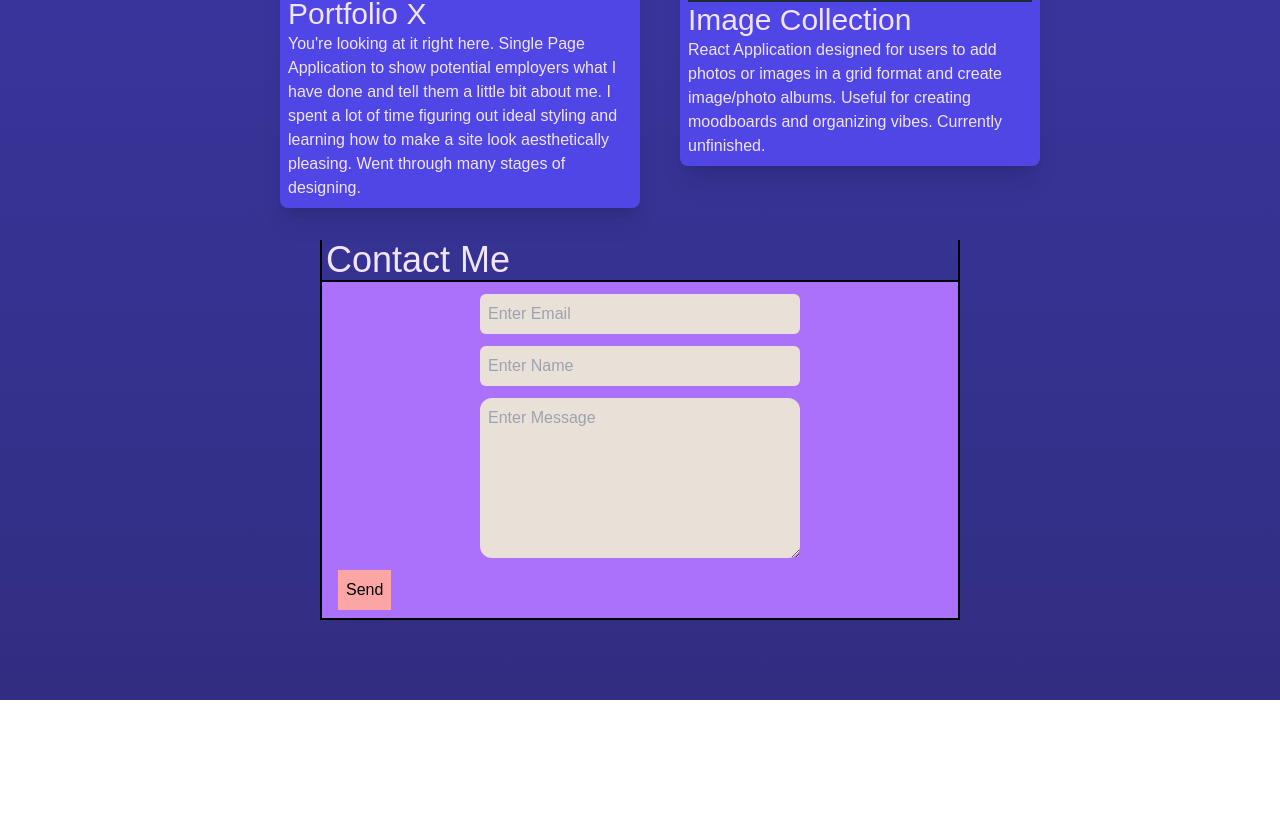
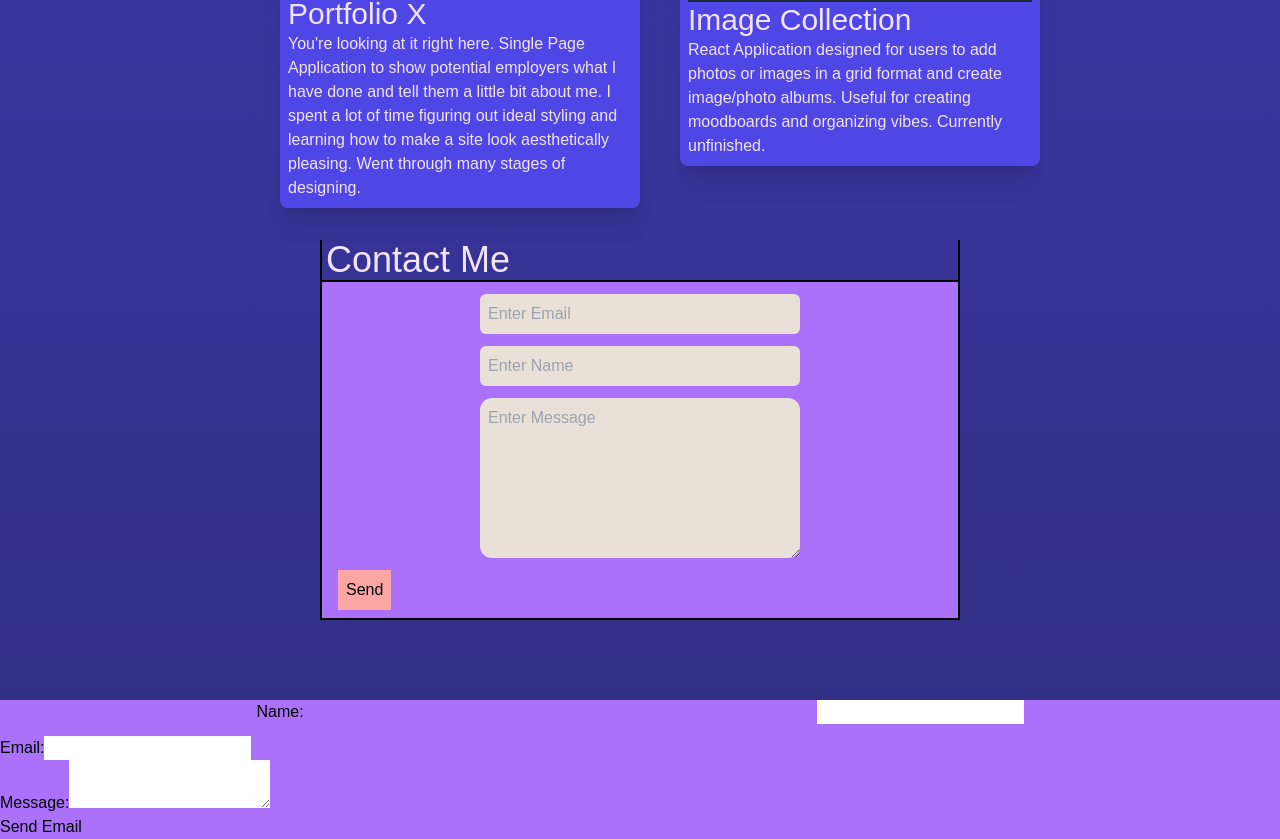
Before and after one commit to pkstoy13/philipstoyanov, a React (Vite) app: page / in a window 1280 px wide. Shown: the part 1950-2789 px from the top of the page. Before the commit the page ends 2650 px from the top, so only its background shows below. Built offline with nearby package versions, Linux system fonts and the light colour scheme.

Commit message:
emails working, still need to fix styling

```diff
--- a/index.html
+++ b/index.html
@@ -5,6 +5,17 @@
     <link rel="icon" type="image/svg+xml" href="/p-icon.svg" />
     <meta name="viewport" content="width=device-width, initial-scale=1.0" />
     <title>Portfolio</title>
+    <script
+      type="text/javascript"
+      src="https://cdn.jsdelivr.net/npm/@emailjs/browser@4/dist/email.min.js"
+    ></script>
+    <script type="text/javascript">
+      (function () {
+        emailjs.init({
+          publicKey: "KofjRcj8x0buwlwqU",
+        });
+      })();
+    </script>
   </head>
   <body>
     <div id="root"></div>
--- a/package.json
+++ b/package.json
@@ -10,6 +10,7 @@
     "preview": "vite preview"
   },
   "dependencies": {
+    "@emailjs/browser": "^4.3.3",
     "@fontsource-variable/quicksand": "^5.0.16",
     "@gsap/react": "^2.1.0",
     "bootstrap": "^5.3.2",
--- a/src/App.tsx
+++ b/src/App.tsx
@@ -1,4 +1,11 @@
-import { Intro, Education, Projects, /*Skills,*/ Contact } from "./components";
+import {
+  Intro,
+  Education,
+  Projects,
+  /*Skills,*/
+  Contact,
+} from "./components";
+import EmailForm from "./components/EmailForm";
 //import { Education } from "components/Education";
 
 export function App() {
@@ -10,6 +17,7 @@ export function App() {
         <Projects />
         {/*<Skills />*/}
         <Contact />
+        <EmailForm />
       </div>
     </>
   );
--- /dev/null
+++ b/src/components/EmailForm.tsx
@@ -0,0 +1,85 @@
+// components/EmailForm.tsx
+import React, { useState } from "react";
+import emailjs from "@emailjs/browser";
+
+import Form from "react-bootstrap/Form";
+import Col from "react-bootstrap/Col";
+import Button from "react-bootstrap/Button";
+import Row from "react-bootstrap/Row";
+
+interface EmailFormProps {}
+
+const EmailForm: React.FC<EmailFormProps> = () => {
+  const [name, setName] = useState("");
+  const [email, setEmail] = useState("");
+  const [message, setMessage] = useState("");
+  const [feedback, setFeedback] = useState<string | null>(null);
+
+  const sendEmail = (e: React.FormEvent<HTMLFormElement>) => {
+    e.preventDefault();
+
+    const templateParams = {
+      from_name: name,
+      from_email: email,
+      message: message,
+    };
+
+    emailjs
+      .send(
+        "contact_service", // replace with your EmailJS service ID
+        "contact_form", // replace with your EmailJS template ID
+        templateParams,
+        "KofjRcj8x0buwlwqU" // replace with your EmailJS public key
+      )
+      .then((response) => {
+        console.log("Email sent successfully:", response.status, response.text);
+        setFeedback("Email sent successfully!");
+      })
+      .catch((error) => {
+        console.error("Failed to send email:", error);
+        setFeedback("Failed to send email. Please try again later.");
+      });
+  };
+
+  return (
+    <div>
+      <form onSubmit={sendEmail}>
+        <Form className="bg-primary text-black">
+          <Form.Group
+            className="mb-3  flex items-center justify-around "
+            controlId="exampleForm.ControlInput1"
+          >
+            <label htmlFor="name">Name:</label>
+            <input
+              type="text"
+              id="name"
+              value={name}
+              onChange={(e) => setName(e.target.value)}
+            />
+          </Form.Group>
+          <div>
+            <label htmlFor="email">Email:</label>
+            <input
+              type="email"
+              id="email"
+              value={email}
+              onChange={(e) => setEmail(e.target.value)}
+            />
+          </div>
+          <div>
+            <label htmlFor="message">Message:</label>
+            <textarea
+              id="message"
+              value={message}
+              onChange={(e) => setMessage(e.target.value)}
+            ></textarea>
+          </div>
+          <button type="submit">Send Email</button>
+        </Form>
+      </form>
+      {feedback && <p>{feedback}</p>}
+    </div>
+  );
+};
+
+export default EmailForm;
--- a/src/components/index.tsx
+++ b/src/components/index.tsx
@@ -5,3 +5,4 @@ export * from "./Education";
 export * from "./Projects";
 export * from "./Skills";
 export * from "./Contact";
+export * from "./EmailForm";
```
Also changed, not shown: 1 other file (tests, documents, lock files or other folders).
